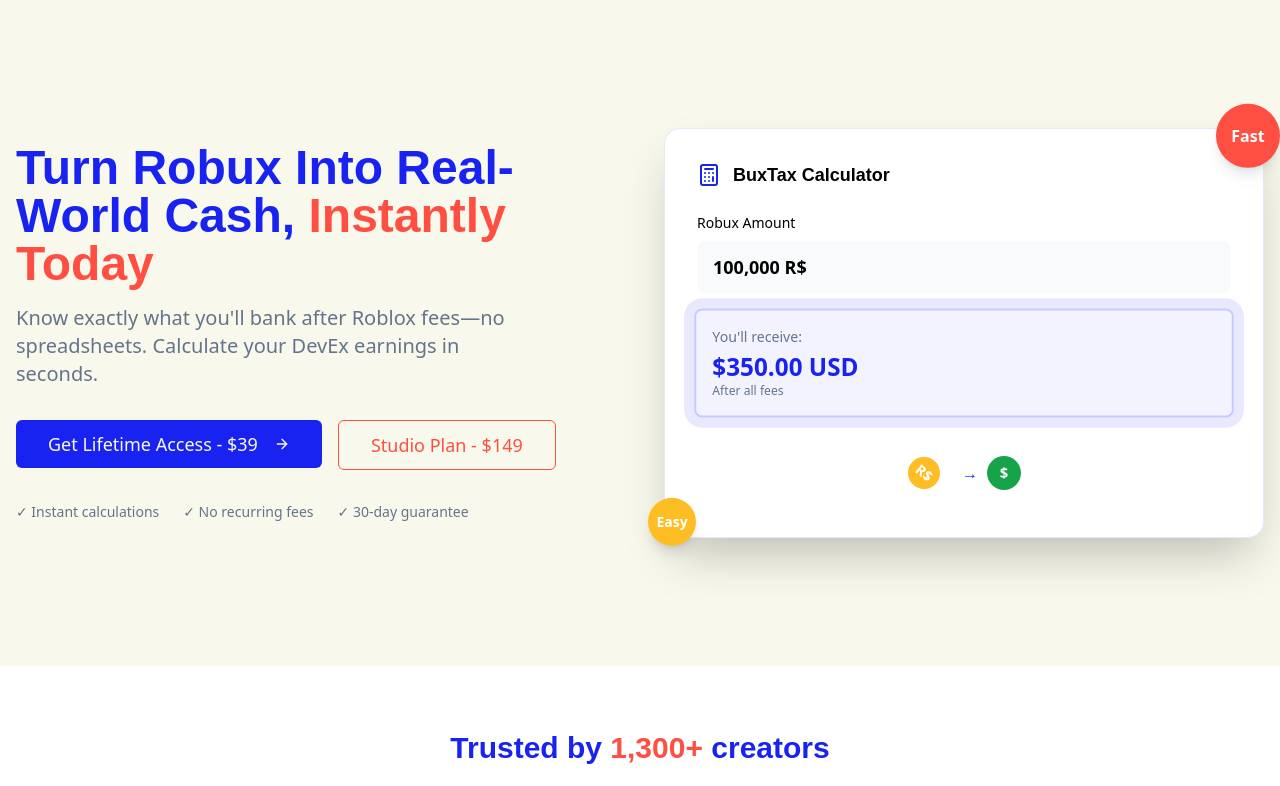
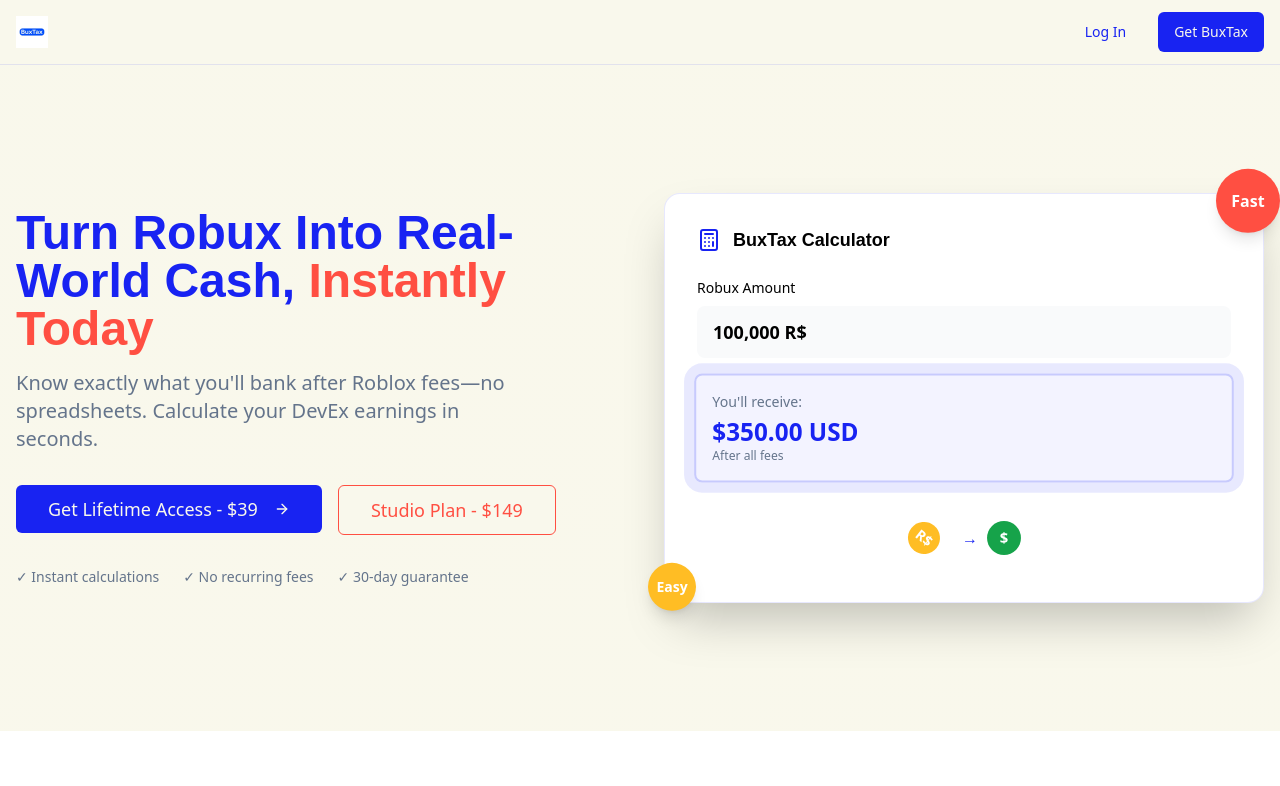
Before and after one commit to triggerNode/buxtax-shell, a React (Vite) app: page / in a window 1280 px wide. Shown: the top 786 px of the page. Built offline with nearby package versions, Linux system fonts and the light colour scheme; a web font is replaced by a local one.

Commit message:
feat: Add header to landing page
Implement the header component with logo, login, and get BuxTax buttons. The "Get BuxTax" button will scroll to the pricing section.

```diff
--- /dev/null
+++ b/src/components/Header.tsx
@@ -0,0 +1,72 @@
+import { useState } from 'react';
+import { Link } from 'react-router-dom';
+import { Button } from '@/components/ui/button';
+import { Menu, X } from 'lucide-react';
+import buxTaxLogo from '@/assets/buxtax-logo.png';
+
+export const Header = () => {
+  const [isMenuOpen, setIsMenuOpen] = useState(false);
+
+  const scrollToPricing = () => {
+    const pricingSection = document.getElementById('pricing');
+    if (pricingSection) {
+      pricingSection.scrollIntoView({ behavior: 'smooth' });
+    }
+    setIsMenuOpen(false);
+  };
+
+  return (
+    <header className="sticky top-0 z-50 bg-cream border-b border-royal/10 backdrop-blur-sm">
+      <div className="container mx-auto px-4">
+        <div className="flex items-center justify-between h-16">
+          {/* Logo */}
+          <Link to="/" className="flex items-center space-x-2">
+            <img src={buxTaxLogo} alt="BuxTax" className="h-8 w-auto" />
+          </Link>
+
+          {/* Desktop Navigation */}
+          <div className="hidden md:flex items-center space-x-4">
+            <Link to="/signin">
+              <Button variant="ghost" className="text-royal hover:text-royal/80">
+                Log In
+              </Button>
+            </Link>
+            <Button
+              onClick={scrollToPricing}
+              className="bg-royal text-cream hover:bg-royal/90"
+            >
+              Get BuxTax
+            </Button>
+          </div>
+
+          {/* Mobile Menu Button */}
+          <button
+            className="md:hidden p-2 text-royal"
+            onClick={() => setIsMenuOpen(!isMenuOpen)}
+          >
+            {isMenuOpen ? <X size={24} /> : <Menu size={24} />}
+          </button>
+        </div>
+
+        {/* Mobile Navigation */}
+        {isMenuOpen && (
+          <div className="md:hidden py-4 border-t border-royal/10">
+            <div className="flex flex-col space-y-3">
+              <Link to="/signin" onClick={() => setIsMenuOpen(false)}>
+                <Button variant="ghost" className="w-full justify-start text-royal hover:text-royal/80">
+                  Log In
+                </Button>
+              </Link>
+              <Button
+                onClick={scrollToPricing}
+                className="w-full bg-royal text-cream hover:bg-royal/90"
+              >
+                Get BuxTax
+              </Button>
+            </div>
+          </div>
+        )}
+      </div>
+    </header>
+  );
+};
--- a/src/pages/Landing.tsx
+++ b/src/pages/Landing.tsx
@@ -1,3 +1,4 @@
+import { Header } from '@/components/Header';
 import { Hero } from '@/components/Hero';
 import { SocialProof } from '@/components/SocialProof';
 import { Features } from '@/components/Features';
@@ -7,10 +8,13 @@ import { FAQ } from '@/components/FAQ';
 export default function Landing() {
   return (
     <div className="min-h-screen bg-cream">
+      <Header />
       <Hero />
       <SocialProof />
       <Features />
-      <Pricing />
+      <div id="pricing">
+        <Pricing />
+      </div>
       <FAQ />
       <footer className="bg-royal text-cream py-8">
         <div className="container mx-auto px-4 text-center">
```
Also changed, not shown: src/assets/buxtax-logo.png (added).
